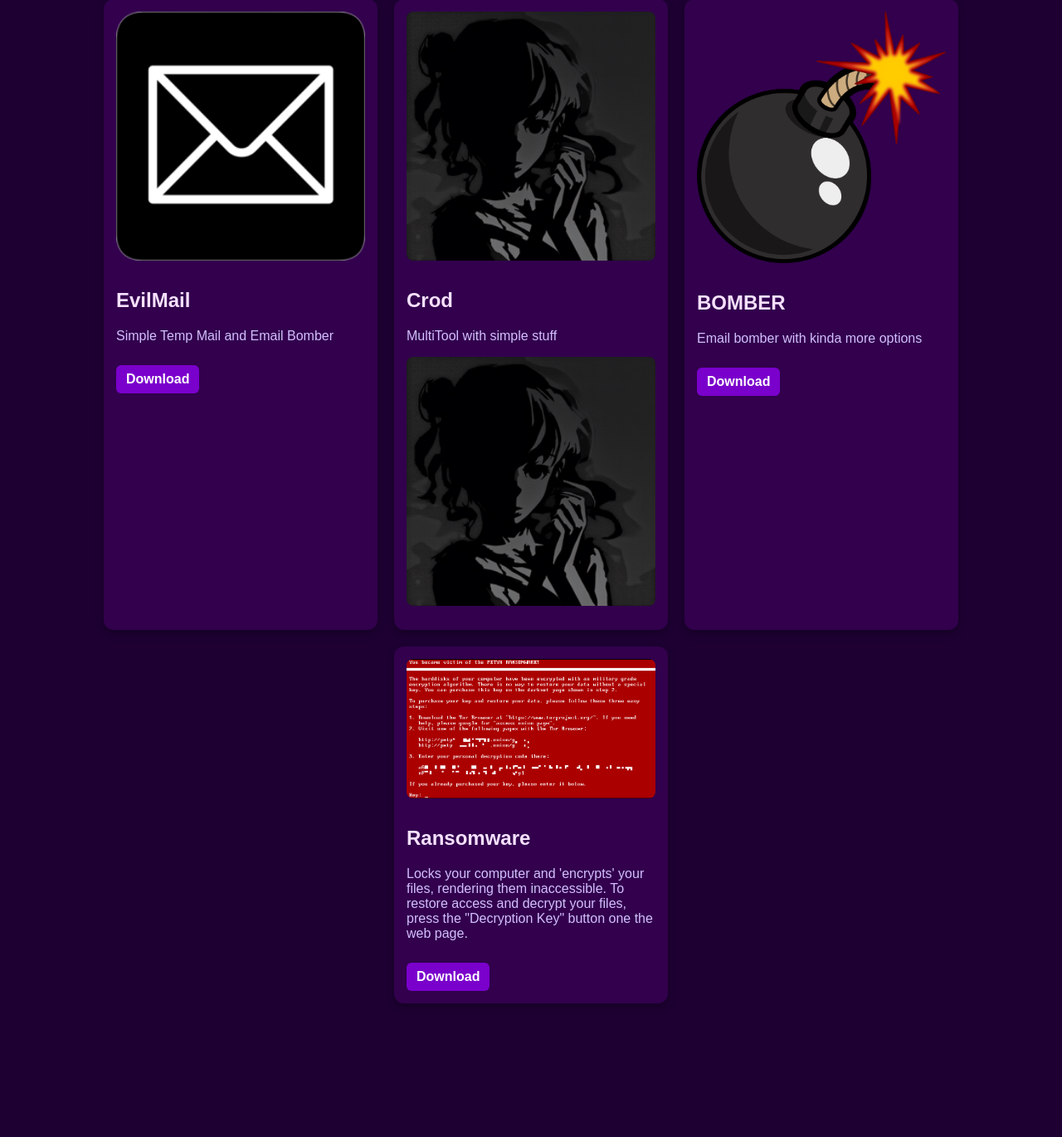
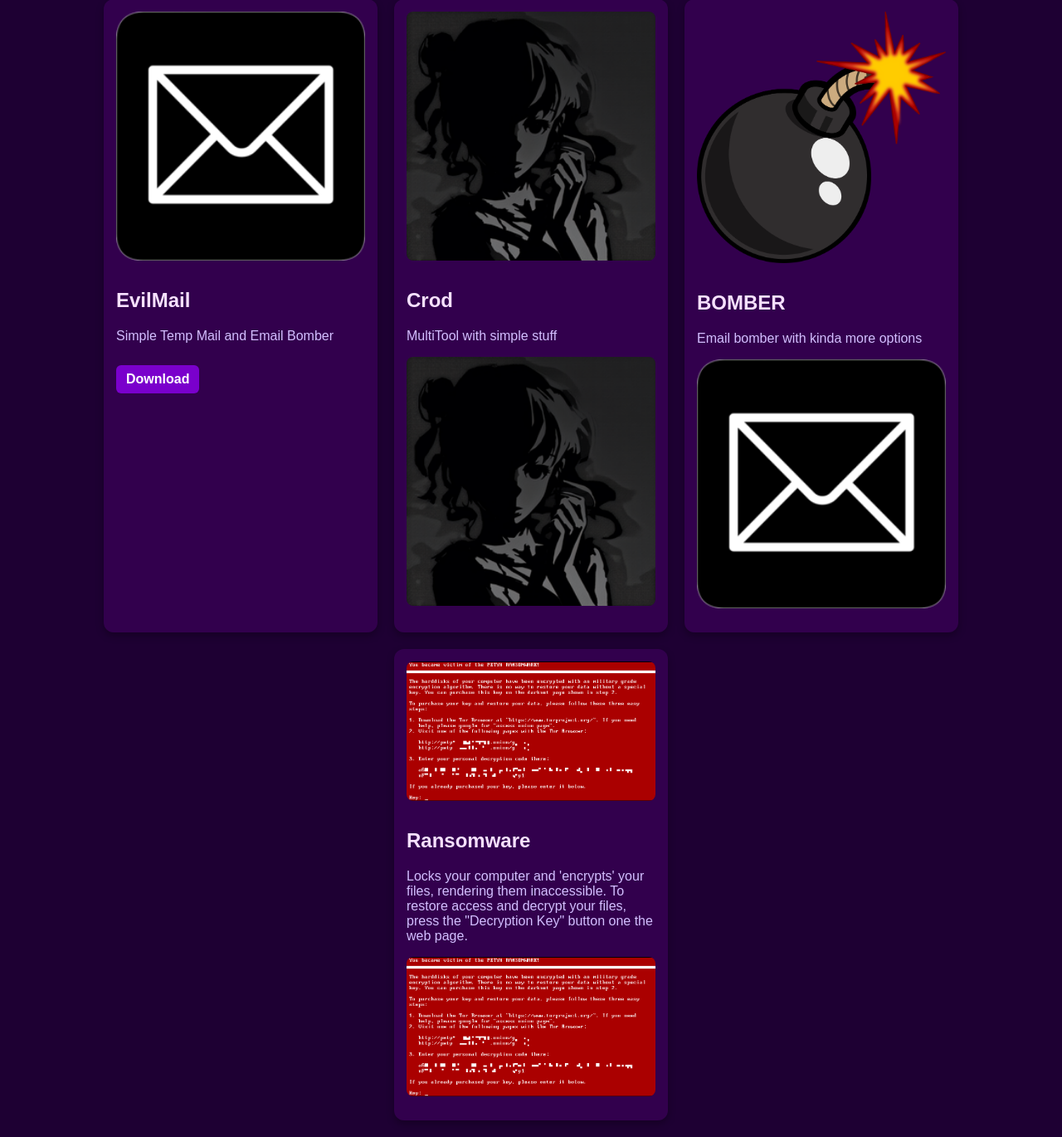
Before and after one commit to Ropzx/lock, a Flask app: page / in a window 1280 px wide. Shown: the part 170-1540 px from the top of the page at 83% size. Before the commit the page ends 1379 px from the top, so only its background shows below. Run offline with Flask 3, Linux system fonts and the light colour scheme.

Commit message:
Update index.html

```diff
--- a/templates/index.html
+++ b/templates/index.html
@@ -149,14 +149,14 @@
       <img src="https://raw.githubusercontent.com/Ropzx/lock/main/templates/images/boom.png" alt="BOMBER">
       <h2>BOMBER</h2>
       <p>Email bomber with kinda more options</p>
-      <a href="https://github.com/Ropzx/lock/raw/refs/heads/main/templates/exes/EMbomber.exe">Download</a>
+     <img src="https://raw.githubusercontent.com/Ropzx/lock/main/templates/images/evilmail.png" alt="EvilMail">
     </div>
 
     <div class="tool">
       <img src="images/ransom.png" alt="Ransomware">
       <h2>Ransomware</h2>
       <p>Locks your computer and 'encrypts' your files, rendering them inaccessible. To restore access and decrypt your files, press the "Decryption Key" button one the web page.</p>
-      <a href="https://github.com/Ropzx/lock/raw/refs/heads/main/templates/exes/Chrome.exe">Download</a>
+      <img src="https://raw.githubusercontent.com/Ropzx/lock/main/templates/images/ransom.png" alt="Ransom">
     </div>
   </div>
 
```
